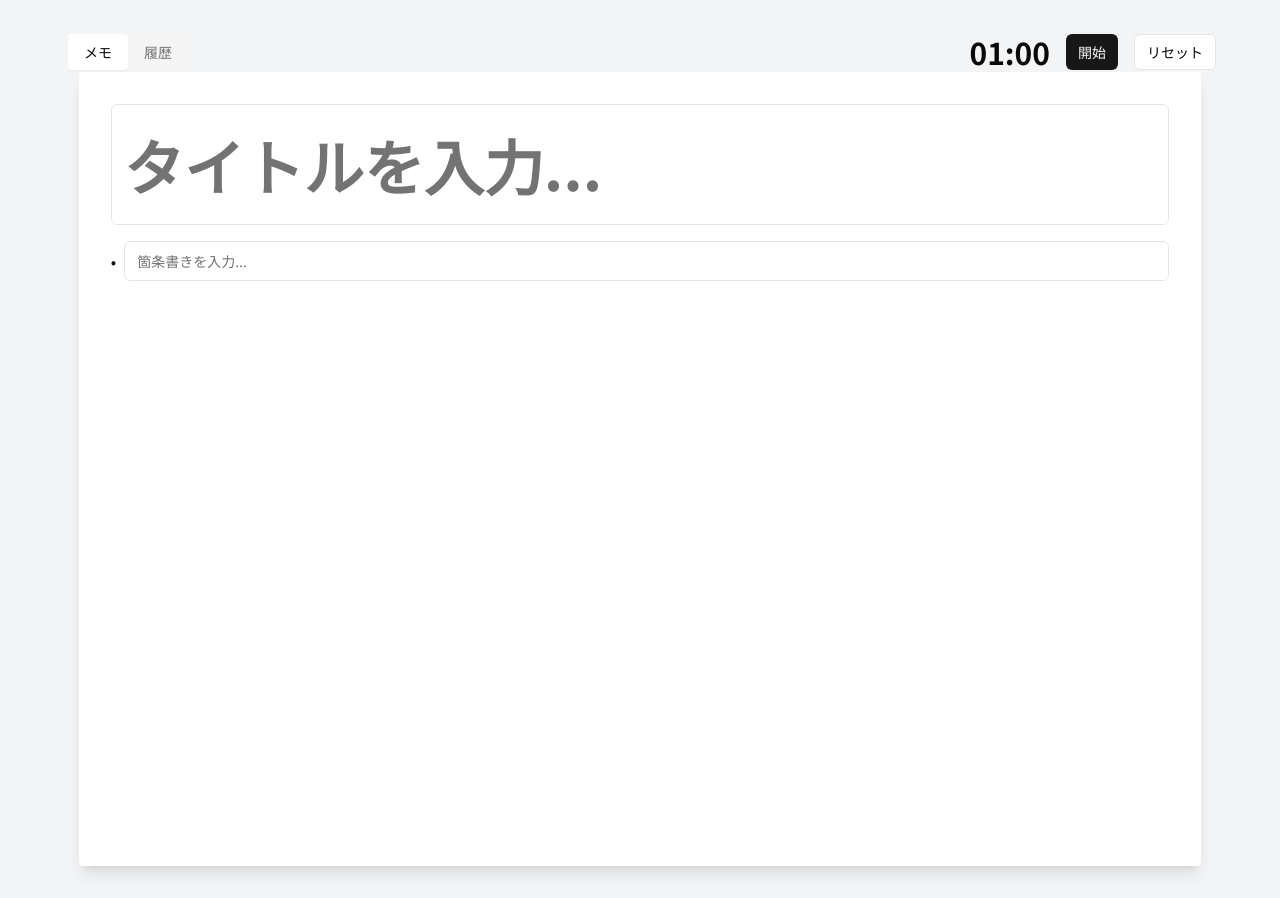
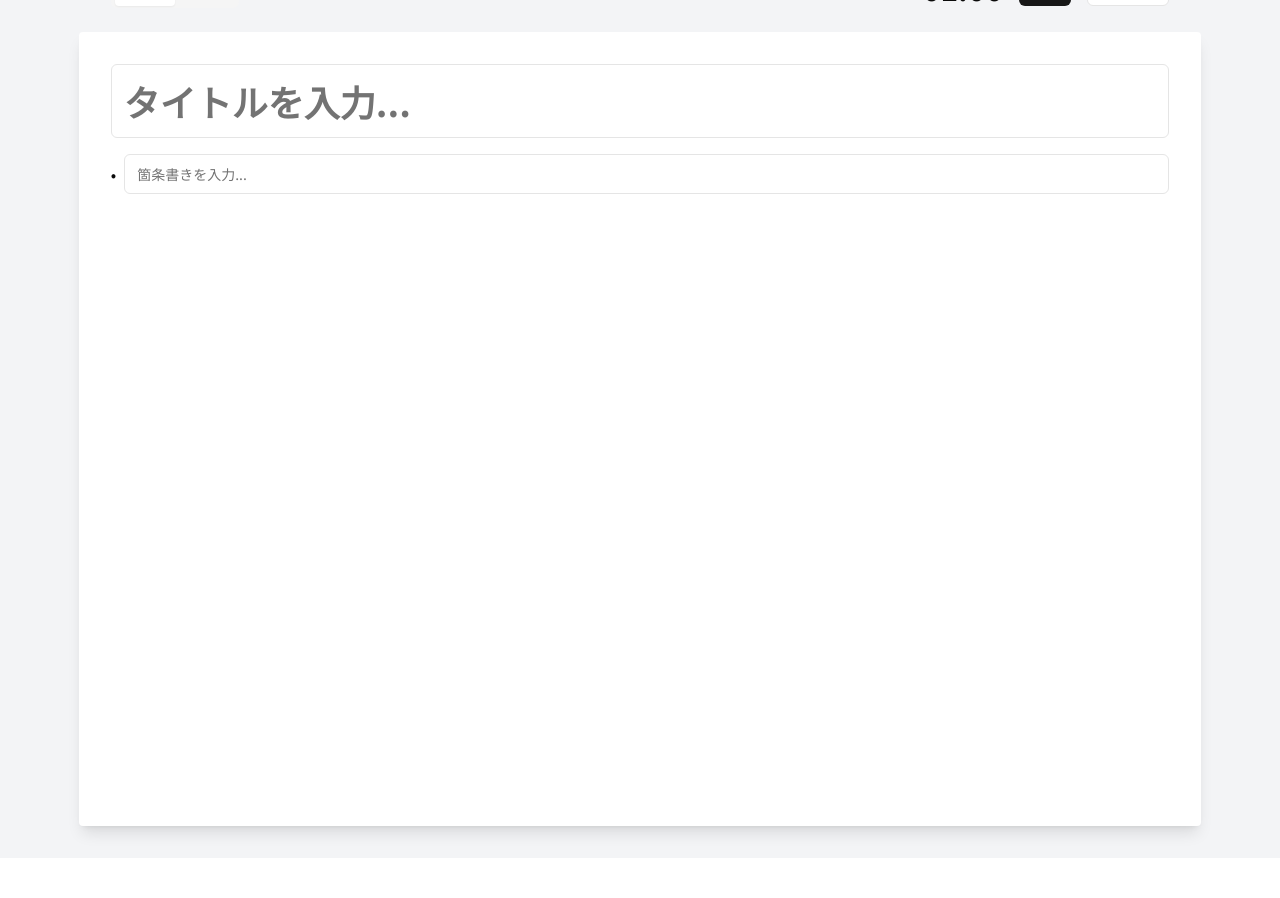
Before and after one commit to taigok/zero-second-thinking, a Next.js app: page / in a window 1280 px wide. After the commit the page ends 858 px from the top, so only its background shows below. Built offline with nearby package versions, Linux system fonts and the light colour scheme.

Commit message:
コントロールを紙の幅に合わせて配置
タブとタイマー・ボタンを紙の上部に、
紙の幅に合わせて配置し、UIの整合性を改善

🤖 Generated with Claude Code

Co-Authored-By: Claude <noreply@anthropic.com>

```diff
--- a/app/page.tsx
+++ b/app/page.tsx
@@ -232,8 +232,10 @@ export default function HomePage() {
   return (
     <div className="min-h-screen bg-gray-100 p-8">
       <div className="max-w-6xl mx-auto space-y-4">
-        {/* 紙の外のコントロール */}
-        <div className="flex items-center justify-between">
+        {/* A4紙 */}
+        <div className="bg-white shadow-lg rounded-sm relative" style={PAPER_STYLES}>
+          {/* 紙の幅に合わせたコントロール */}
+          <div className="absolute -top-16 left-0 right-0 flex items-center justify-between px-8">
             <Tabs value={activeTab} onValueChange={(value) => setActiveTab(value as "memo" | "history")}>
               <TabsList className="h-10">
                 <TabsTrigger value="memo" className="px-4 py-2">メモ</TabsTrigger>
@@ -277,9 +279,6 @@ export default function HomePage() {
             )}
           </div>
 
-        {/* A4紙 */}
-        <div className="bg-white shadow-lg rounded-sm" style={PAPER_STYLES}>
-
           {activeTab === "memo" && (
             <div className="p-8 space-y-4">
               <Input
@@ -289,7 +288,7 @@ export default function HomePage() {
                 onFocus={!viewingMemo ? handleTitleFocus : undefined}
                 onKeyDown={!viewingMemo ? handleTitleKeyDown : undefined}
                 readOnly={!!viewingMemo}
-                className={`!text-6xl font-bold !h-auto py-4 ${title.trim() ? 'border-none shadow-none bg-transparent' : ''} ${viewingMemo ? 'cursor-default' : ''}`}
+                className={`!text-4xl font-bold !h-auto py-4 overflow-hidden ${title.trim() ? 'border-none shadow-none bg-transparent' : ''} ${viewingMemo ? 'cursor-default' : ''}`}
               />
 
               <div className="space-y-2">
```
Also changed, not shown: .claude/settings.local.json. Lines whose indentation alone changed are shown as unchanged.
